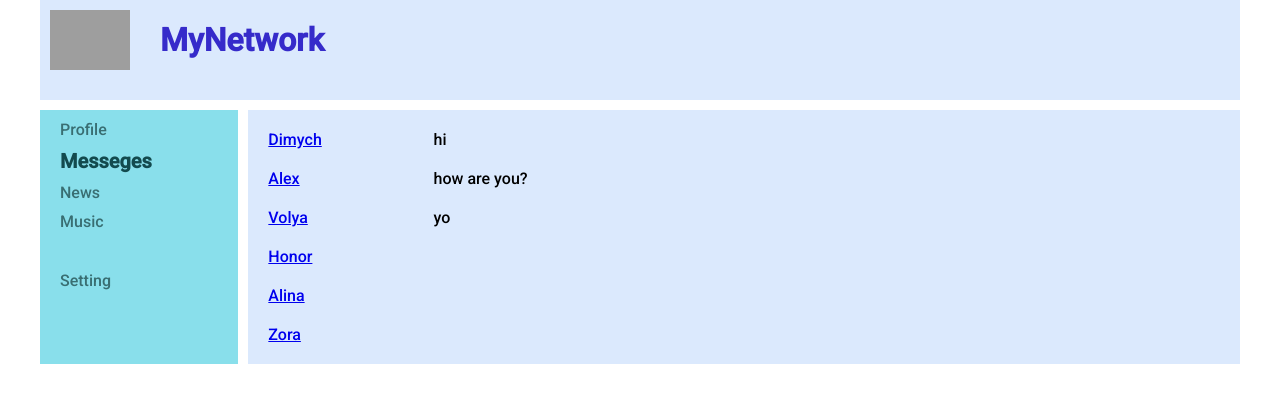
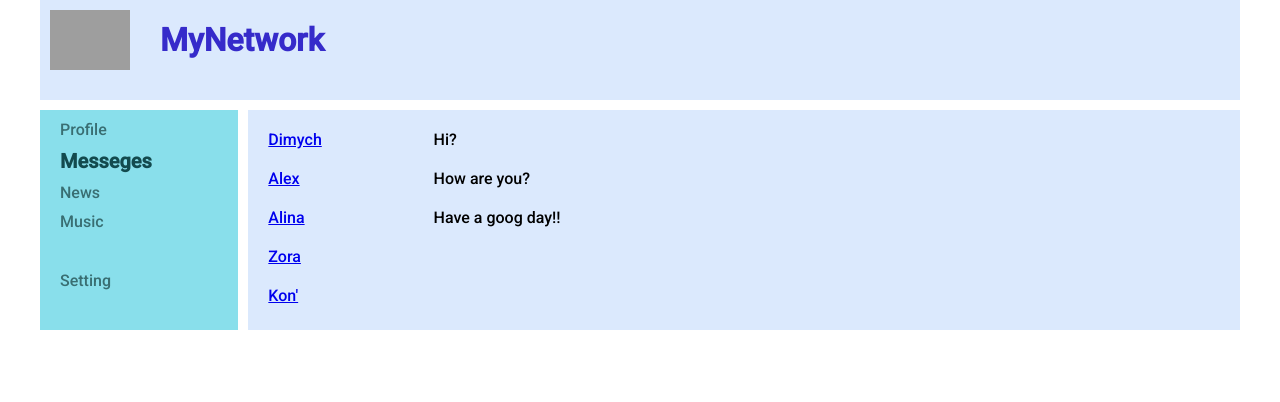
Before and after one commit to al4iii/social_network, a React (Create React App) app: page /messeges in a window 1280 px wide. Shown: the top 402 px of the page. Built offline with nearby package versions, Linux system fonts and the light colour scheme; grey boxes are pictures that could not be loaded.

Commit message:
23 feat: add props for dialogs page;

```diff
--- a/src/App.js
+++ b/src/App.js
@@ -1,6 +1,6 @@
 import React, { Component } from "react";
 import "./App.css";
-import Profile from "./compotents/Profile/Profile";
+import Profile from "./compotents/Profile/ProfileFoto";
 import Header from "./compotents/Header/Header";
 import Nav from "./compotents/Navbar/Navbar";
 import Dialogs from "./compotents/Dialogs/Dialogs";
--- a/src/compotents/Dialogs/Dialogs.jsx
+++ b/src/compotents/Dialogs/Dialogs.jsx
@@ -1,35 +1,36 @@
 import React, { Component } from "react";
 import { NavLink } from "react-router-dom";
 import s from "./Dialogs.module.css";
+
+let path = `"/dialogs/" + props.id`;
+
+const Dialog = (props) => {
+  return (
+    <div className={s.dialog + " " + s.active}>
+      <NavLink to={path}>{props.name}</NavLink>
+    </div>
+  );
+};
+
+const Maseege = (props) => {
+  return <div className={s.maseege}>{props.maseege}</div>;
+};
 
 const Dialogs = (props) => {
   return (
     <div>
       <div className={s.dialogs}>
         <div className={s.dialogsItems}>
-          <div className={s.dialog + " " + s.active}>
-            <NavLink to="/dialogs/1">Dimych</NavLink>
-          </div>
-          <div className={s.dialog}>
-            <NavLink to="/dialogs/2">Alex</NavLink>
-          </div>
-          <div className={s.dialog}>
-            <NavLink to="/dialogs/3">Volya</NavLink>
-          </div>
-          <div className={s.dialog}>
-            <NavLink to="/dialogs/4">Honor</NavLink>
-          </div>
-          <div className={s.dialog}>
-            <NavLink to="/dialogs/5">Alina</NavLink>
-          </div>
-          <div className={s.dialog}>
-            <NavLink to="/dialogs/6">Zora</NavLink>
-          </div>
+          <Dialog name="Dimych" id="1" />
+          <Dialog name="Alex" id="2" />
+          <Dialog name="Alina" id="3" />
+          <Dialog name="Zora" id="3" />
+          <Dialog name="Kon'" id="3" />
         </div>
         <div className={s.maseeges}>
-          <div className={s.maseege}> hi</div>
-          <div className={s.maseege}> how are you?</div>
-          <div className={s.maseege}> yo</div>
+          <Maseege maseege="Hi?" />
+          <Maseege maseege="How are you?" />
+          <Maseege maseege="Have a goog day!!" />
         </div>
       </div>
     </div>
--- a/src/compotents/Profile/Profile.jsx
+++ b/src/compotents/Profile/ProfileFoto.jsx
@@ -3,13 +3,12 @@ import s from "./Profile.module.css";
 import "./Profile.module.css";
 import Myself from "./MySelf/Myself";
 import MyPosts from "./Myposts/Post/MyPosts";
+import ProfileFoto from "./ProfileFoto/ProfileFoto";
 
 const Profile = () => {
   return (
     <div>
-      <div className={s.img}>
-        <img src="https://images.ctfassets.net/hrltx12pl8hq/7yQR5uJhwEkRfjwMFJ7bUK/dc52a0913e8ff8b5c276177890eb0129/offset_comp_772626-opt.jpg?fit=fill&w=800&h=300" />
-      </div>
+      <ProfileFoto />
       <Myself
         name="Alexander Danilin"
         dob="02.12.1983"
--- /dev/null
+++ b/src/compotents/Profile/ProfileFoto/ProfileFoto.jsx
@@ -0,0 +1,12 @@
+import React, { Component } from "react";
+import s from "./ProfileFoto.module.css";
+
+const ProfileFoto = (props) => {
+  return (
+    <div className={s.img}>
+      <img src="https://images.ctfassets.net/hrltx12pl8hq/7yQR5uJhwEkRfjwMFJ7bUK/dc52a0913e8ff8b5c276177890eb0129/offset_comp_772626-opt.jpg?fit=fill&w=800&h=300" />
+    </div>
+  );
+};
+
+export default ProfileFoto;
--- /dev/null
+++ b/src/compotents/Profile/ProfileFoto/ProfileFoto.module.css
@@ -0,0 +1,8 @@
+.content img {
+  width: 990px;
+  margin-bottom: 20px;
+}
+
+.img {
+  margin-left: 100px;
+}
```
Also changed, not shown: src/compotents/Profile/MySelf/Myself.jsx (indentation only), 1 other file (tests, documents, lock files or other folders).
